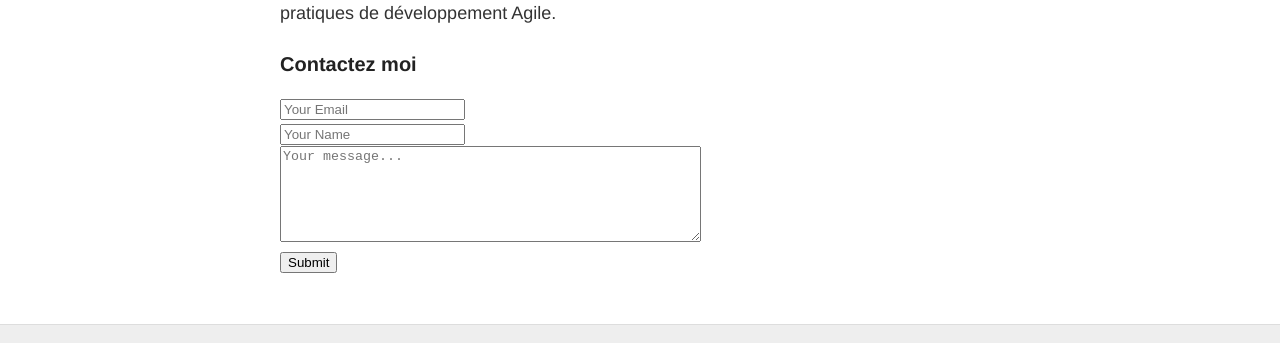
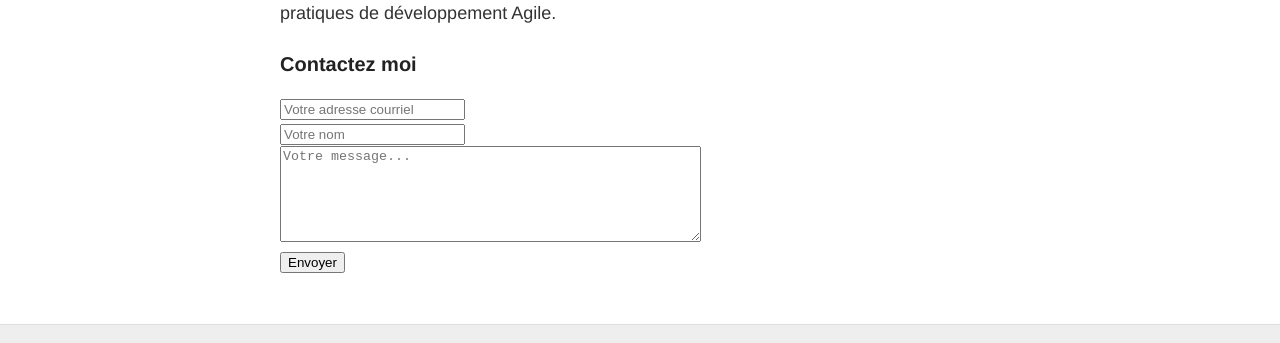
Before and after one commit to amissemer/adrienmissemer.com, a Jekyll site: the page built from apropos.md, in a window 1280 px wide. Shown: the part 471-814 px from the top of the page. Built offline with Jekyll 4.4.1, drawn with Linux system fonts in a browser that asks for light colours.

Commit message:
Updated apropos.md

```diff
--- a/apropos.md
+++ b/apropos.md
@@ -13,4 +13,4 @@ Technologies Java, eco-système Spring, intégration et déploiement continus, D
 
 ### Contactez moi
 
-{% include contact.html %}
+{% include contact-fr.html %}
```
